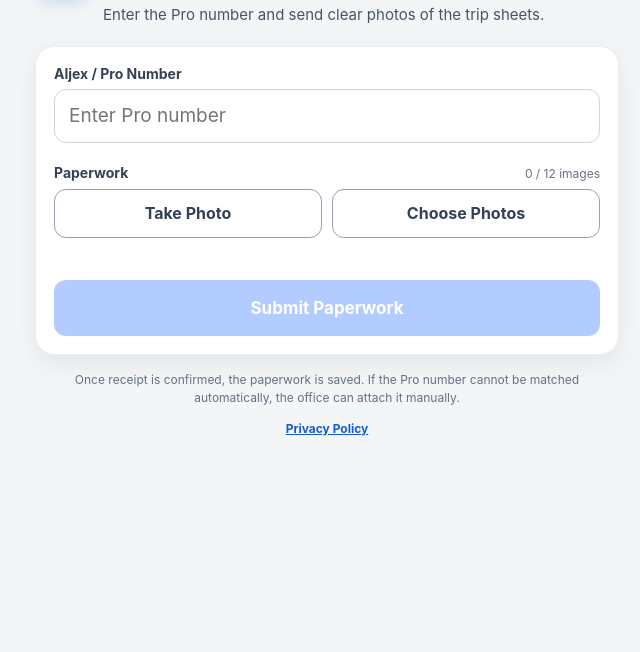
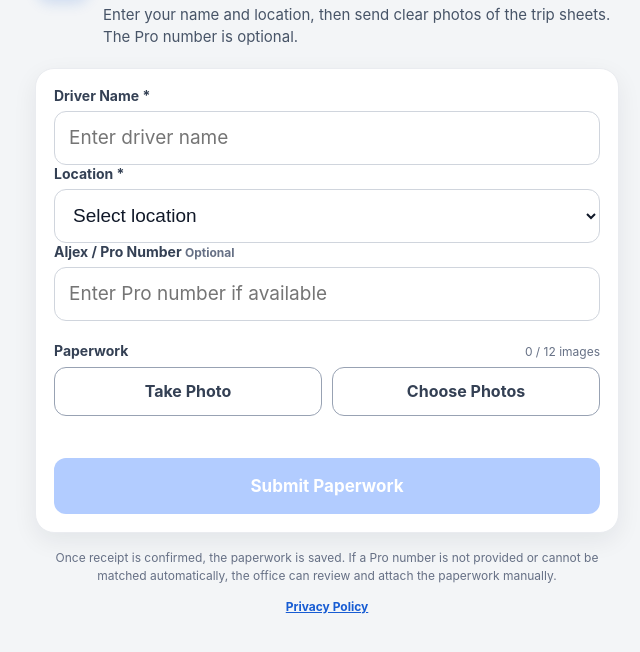
Before and after one commit to rfahrner/M-J-Site, a website: page driver/index.html in a window 1280 px wide. Shown: the part 86-738 px from the top of the page, without its empty margins (313-953 px from the left). Drawn offline with Linux system fonts and the light colour scheme.

Commit message:
Add driver and location fields to Carrier Docs

```diff
--- a/driver/index.html
+++ b/driver/index.html
@@ -21,49 +21,44 @@
       <div>
         <p class="eyebrow">CARRIER DOCS</p>
         <h1>Submit Paperwork</h1>
-        <p class="subtitle">Enter the Pro number and send clear photos of the trip sheets.</p>
+        <p class="subtitle">Enter your name and location, then send clear photos of the trip sheets. The Pro number is optional.</p>
       </div>
     </header>
 
     <section id="installCard" class="notice install hidden" aria-live="polite">
-      <div>
-        <strong>Install Carrier Docs</strong>
-        <p id="installText">Add this app to your Home Screen for one-tap access.</p>
-      </div>
+      <div><strong>Install Carrier Docs</strong><p id="installText">Add this app to your Home Screen for one-tap access.</p></div>
       <button id="installButton" class="small-button" type="button">Install</button>
     </section>
 
     <section id="offlineCard" class="notice warning hidden" role="status" aria-live="polite">
-      <div>
-        <strong>Offline</strong>
-        <p>Your Pro number and photos stay saved on this device. Submit will be available when your connection returns.</p>
-      </div>
+      <div><strong>Offline</strong><p>Your name, location, Pro number, and photos stay saved on this device. Submit will be available when your connection returns.</p></div>
     </section>
 
     <section id="restoredCard" class="notice info hidden" role="status" aria-live="polite">
-      <div>
-        <strong>Saved paperwork restored</strong>
-        <p id="restoredText">Your Pro number and photos were kept on this device.</p>
-      </div>
+      <div><strong>Saved paperwork restored</strong><p id="restoredText">Your saved paperwork was kept on this device.</p></div>
     </section>
 
     <section id="successCard" class="notice success hidden" role="status" aria-live="polite">
-      <div>
-        <strong>✓ Submitted</strong>
-        <p>Paperwork received.</p>
-      </div>
+      <div><strong>✓ Submitted</strong><p>Paperwork received.</p></div>
     </section>
 
     <section id="retryCard" class="notice retry hidden" role="status" aria-live="polite">
-      <div>
-        <strong>Receipt not confirmed</strong>
-        <p id="retryText">Anything the office already received remains preserved. Retry sends another linked copy; it does not replace earlier paperwork.</p>
-      </div>
+      <div><strong>Receipt not confirmed</strong><p id="retryText">Anything the office already received remains preserved. Retry sends another linked copy; it does not replace earlier paperwork.</p></div>
     </section>
 
     <section class="card">
-      <label for="proNumber" class="label">Aljex / Pro Number</label>
-      <input id="proNumber" class="input" type="text" inputmode="numeric" pattern="[0-9]*" maxlength="20" autocomplete="off" placeholder="Enter Pro number">
+      <label for="driverName" class="label">Driver Name <span aria-hidden="true">*</span></label>
+      <input id="driverName" class="input" type="text" maxlength="120" autocomplete="name" placeholder="Enter driver name" required>
+
+      <label for="locationSelect" class="label" style="display:block; margin-top:14px;">Location <span aria-hidden="true">*</span></label>
+      <select id="locationSelect" class="input" required>
+        <option value="">Select location</option>
+        <option value="kroger_atlanta">Kroger Atlanta</option>
+        <option value="kroger_delaware">Kroger Delaware</option>
+      </select>
+
+      <label for="proNumber" class="label" style="display:block; margin-top:14px;">Aljex / Pro Number <span class="count">Optional</span></label>
+      <input id="proNumber" class="input" type="text" inputmode="numeric" pattern="[0-9]*" maxlength="20" autocomplete="off" placeholder="Enter Pro number if available">
 
       <div class="section-heading">
         <span class="label">Paperwork</span>
@@ -78,8 +73,7 @@
       <input id="libraryInput" class="hidden-input" type="file" accept="image/jpeg,image/png,image/webp,image/heic,image/heif,.heic,.heif" multiple>
 
       <div id="processingRow" class="processing hidden" role="status" aria-live="polite">
-        <span class="spinner" aria-hidden="true"></span>
-        <span>Preparing photos for a reliable upload…</span>
+        <span class="spinner" aria-hidden="true"></span><span>Preparing photos for a reliable upload…</span>
       </div>
 
       <div id="previewStrip" class="previews" aria-label="Selected paperwork photos"></div>
@@ -88,12 +82,12 @@
       <p id="uploadStatus" class="upload-status hidden" role="status" aria-live="polite"></p>
 
       <div id="attemptControls" class="attempt-controls hidden">
-        <p>Retry mode is active. Your Pro number and photo set are locked so each retry is an exact additional copy.</p>
+        <p>Retry mode is active. Your name, location, Pro number, and photo set are locked so each retry is an exact additional copy.</p>
         <button id="discardButton" class="discard-button" type="button">Discard Local Retry &amp; Start New</button>
       </div>
     </section>
 
-    <p class="footer">Once receipt is confirmed, the paperwork is saved. If the Pro number cannot be matched automatically, the office can attach it manually.</p>
+    <p class="footer">Once receipt is confirmed, the paperwork is saved. If a Pro number is not provided or cannot be matched automatically, the office can review and attach the paperwork manually.</p>
     <a class="privacy" href="../privacy.html" target="_blank" rel="noopener">Privacy Policy</a>
   </main>
 
```
